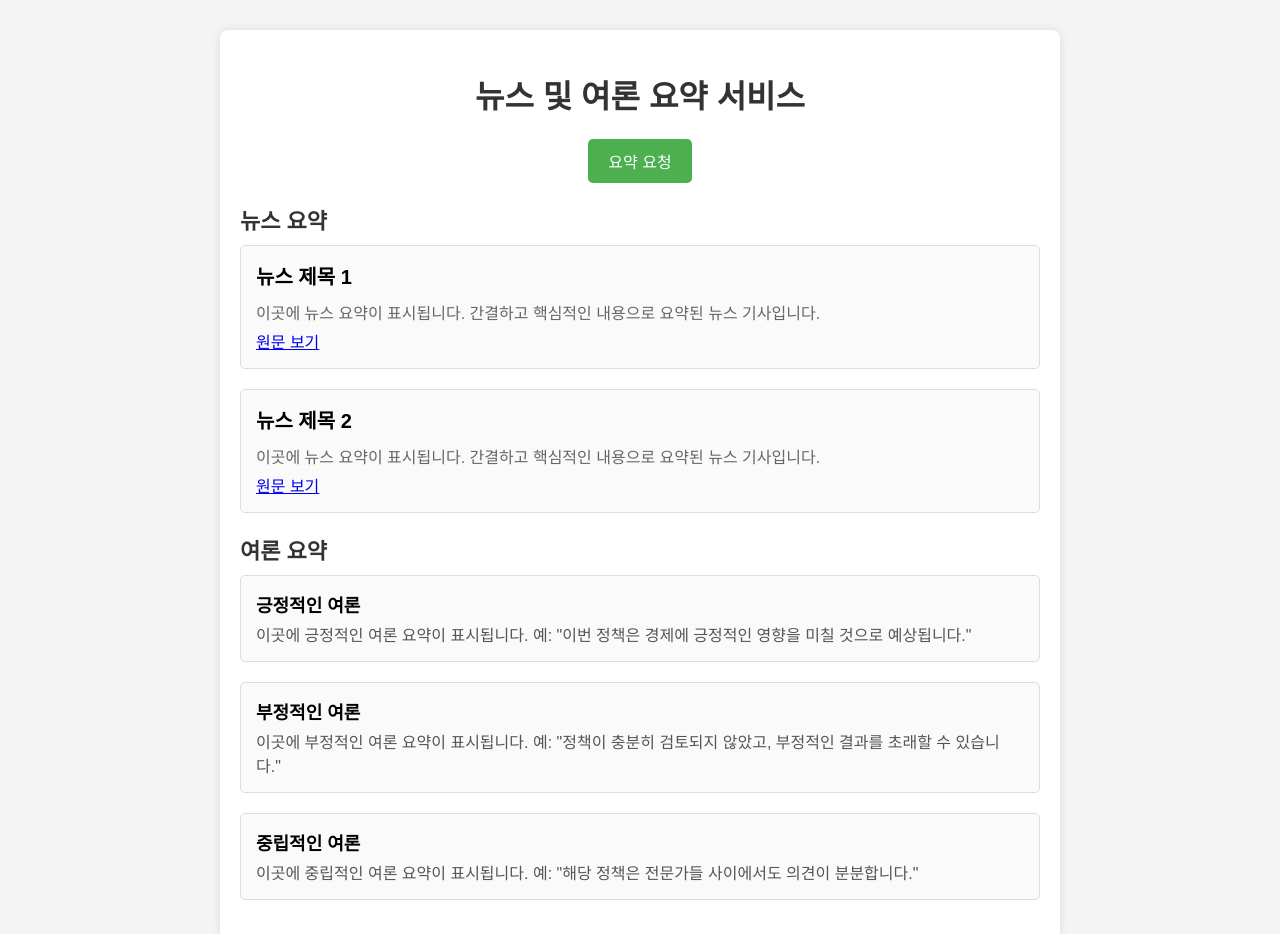
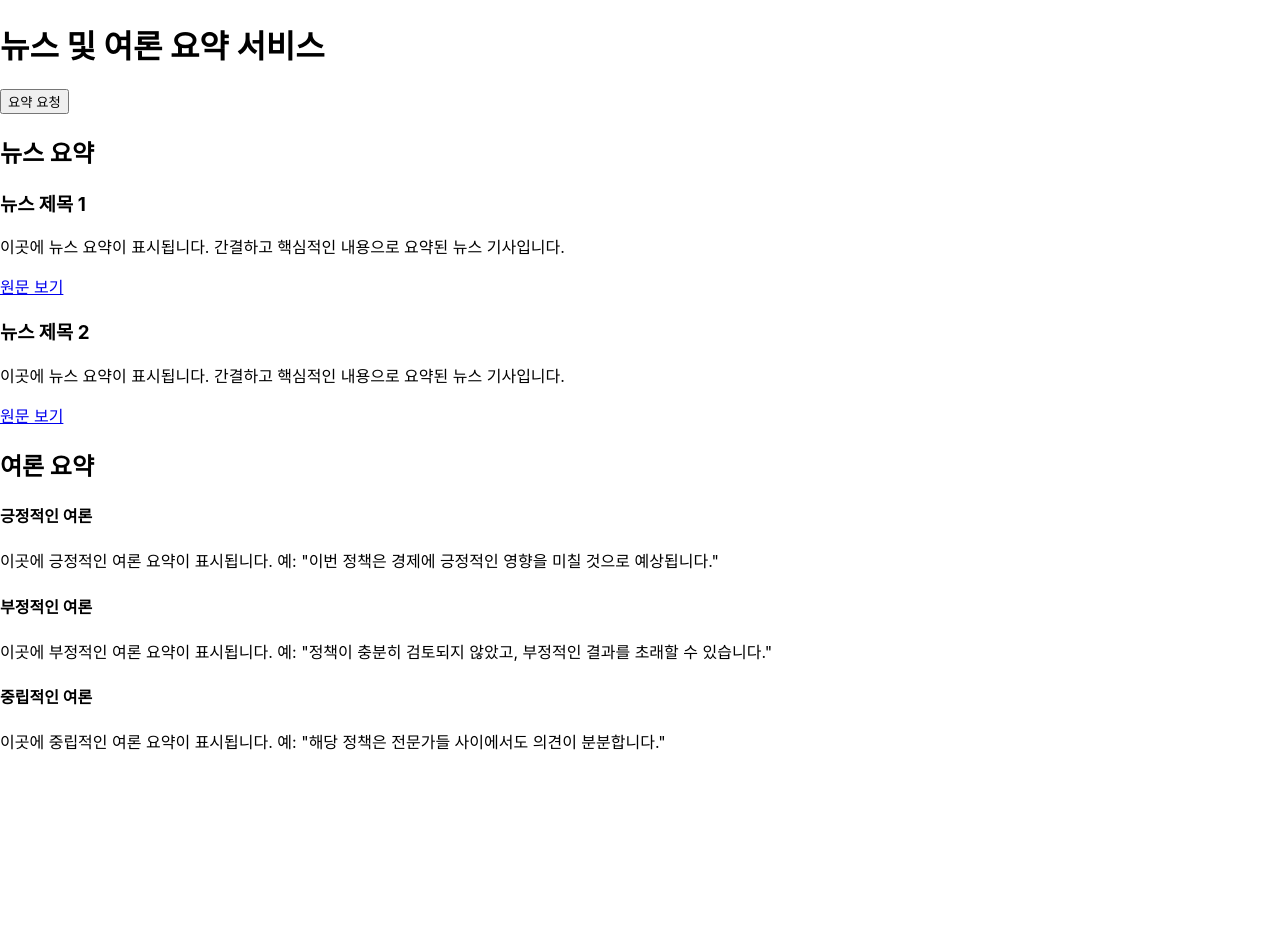
Before and after one commit to shen7563/FrontEnd, a React (Create React App) app: page / in a window 1280 px wide. Shown: the top 934 px of the page. After the commit the page ends 800 px from the top, so only its background shows below. Built offline with nearby package versions, Linux system fonts and the light colour scheme.

Commit message:
index.css 초기화

```diff
--- a/src/index.css
+++ b/src/index.css
@@ -1,82 +1,13 @@
 body {
-  font-family: Arial, sans-serif;
-  background-color: #f4f4f4;
   margin: 0;
-  padding: 0;
+  font-family: -apple-system, BlinkMacSystemFont, 'Segoe UI', 'Roboto', 'Oxygen',
+    'Ubuntu', 'Cantarell', 'Fira Sans', 'Droid Sans', 'Helvetica Neue',
+    sans-serif;
+  -webkit-font-smoothing: antialiased;
+  -moz-osx-font-smoothing: grayscale;
 }
-.container {
-  max-width: 800px;
-  margin: 30px auto;
-  padding: 20px;
-  background-color: #fff;
-  box-shadow: 0 0 10px rgba(0,0,0,0.1);
-  border-radius: 8px;
+
+code {
+  font-family: source-code-pro, Menlo, Monaco, Consolas, 'Courier New',
+    monospace;
 }
-h1 {
-  text-align: center;
-  color: #333;
-}
-.form-group {
-  margin-bottom: 20px;
-}
-.form-group label {
-  font-size: 18px;
-  margin-bottom: 10px;
-  display: block;
-}
-.form-group input[type="checkbox"] {
-  margin-right: 10px;
-}
-.button-group {
-  text-align: center;
-}
-.button-group button {
-  padding: 10px 20px;
-  font-size: 16px;
-  color: #fff;
-  background-color: #4CAF50;
-  border: none;
-  border-radius: 5px;
-  cursor: pointer;
-}
-.button-group button:hover {
-  background-color: #45a049;
-}
-.results {
-  margin-top: 20px;
-}
-.results h2 {
-  color: #333;
-  font-size: 22px;
-  margin-bottom: 10px;
-}
-.news-item {
-  margin-bottom: 20px;
-  padding: 15px;
-  background-color: #fafafa;
-  border: 1px solid #ddd;
-  border-radius: 5px;
-}
-.news-item h3 {
-  margin: 0 0 10px 0;
-  font-size: 20px;
-}
-.news-item p {
-  margin: 0 0 5px 0;
-  color: #666;
-}
-.opinion-item {
-  margin-bottom: 20px;
-  padding: 15px;
-  background-color: #fafafa;
-  border: 1px solid #ddd;
-  border-radius: 5px;
-}
-.opinion-item h4 {
-  margin: 0 0 5px 0;
-  font-size: 18px;
-}
-.opinion-item p {
-  margin: 0;
-  color: #555;
-}
```
